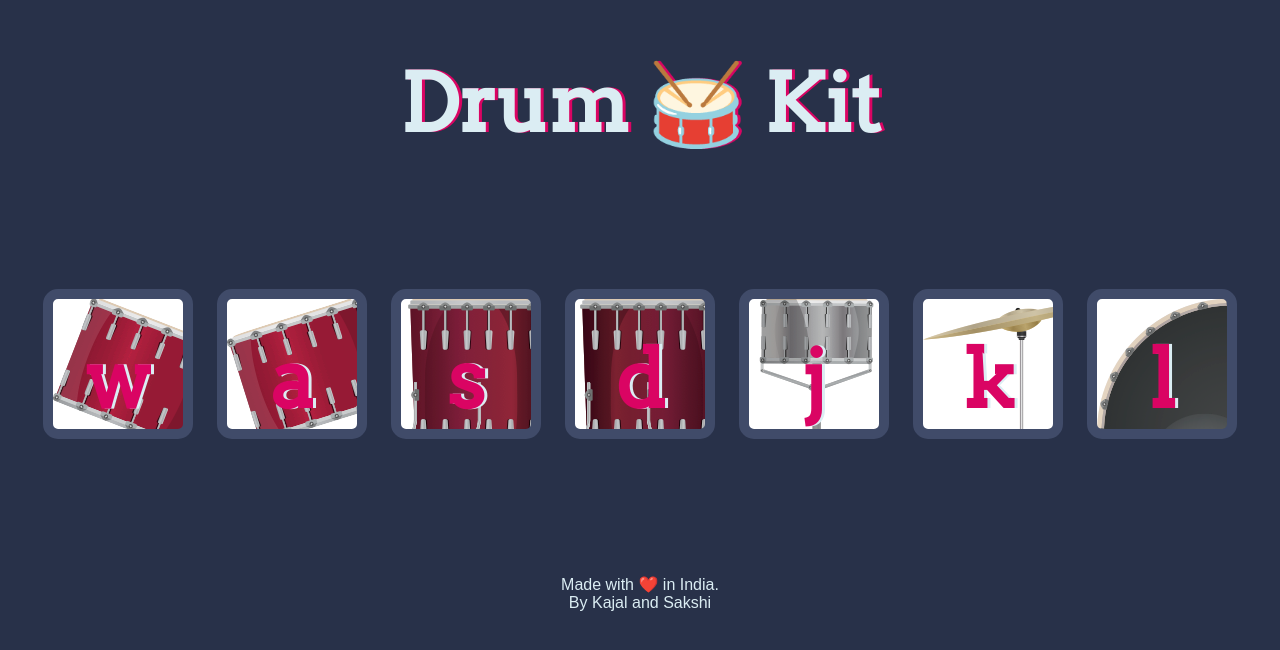
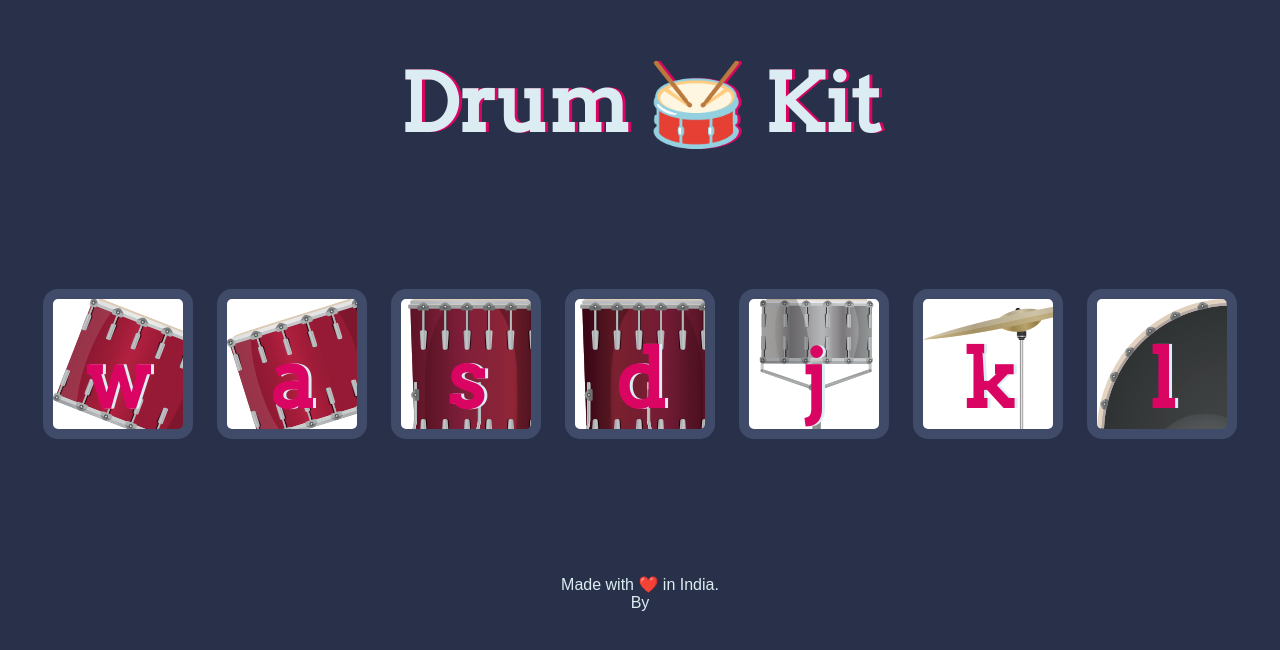
Before and after one commit to adityag7522/Drumkit, a plain HTML site: page index.html in a window 1280 px wide. Drawn offline with Linux system fonts and the light colour scheme.

Commit message:
Update index.html

```diff
--- a/index.html
+++ b/index.html
@@ -26,7 +26,7 @@
 <footer>
   Made with ❤️ in India.
   <br>
-  By Kajal and Sakshi
+  By
 </footer>
 </body>
 </html>
```
